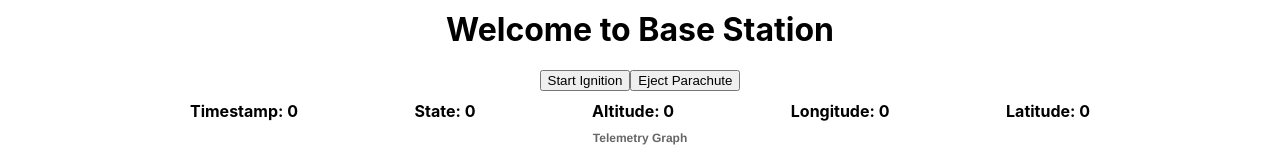
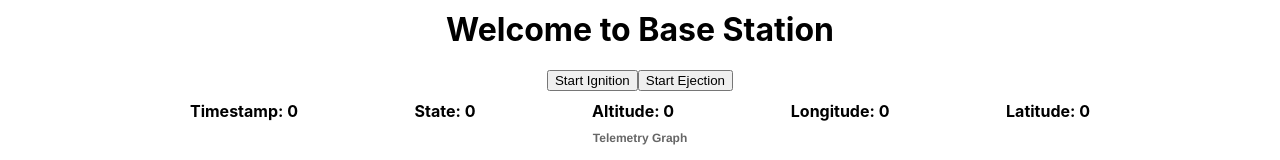
Before and after one commit to nakujaproject/N2-Avionics-BaseStation, a React (Create React App) app in the folder client/: page / in a window 1280 px wide. Shown: the top 160 px of the page. Built offline with nearby package versions, Linux system fonts and the light colour scheme; no server answers.

Commit message:
added button toggle

```diff
--- a/client/src/App.js
+++ b/client/src/App.js
@@ -1,5 +1,5 @@
 import { io } from 'socket.io-client';
-import { useEffect } from 'react';
+import { useEffect, useState } from 'react';
 
 import './App.css';
 import LineChart from './components/LineChart';
@@ -16,6 +16,9 @@ function App() {
 	const [altitude, setAltitude] = useSessionStorage('altitude', 0);
 	const [latitude, setLatitude] = useSessionStorage('latitude', 0);
 	const [longitude, setLongitude] = useSessionStorage('longitude', 0);
+
+	const [ignitionStatus, setIgnitionStatus] = useState(false);
+	const [ejectionStatus, setEjectionStatus] = useState(false);
 
 	useEffect(() => {
 		// client-side
@@ -56,12 +59,14 @@ function App() {
 		setY,
 	]);
 
-	const handleIgnition = () => {
-		socket.emit('ignite', 'on');
+	const toggleIgnition = () => {
+		setIgnitionStatus(!ignitionStatus);
+		socket.emit('ignite', !ignitionStatus);
 	};
 
-	const handleEjection = () => {
-		socket.emit('eject', 'on');
+	const toggleEjection = () => {
+		setEjectionStatus(!ejectionStatus);
+		socket.emit('eject', !ejectionStatus);
 	};
 
 	return (
@@ -79,8 +84,12 @@ function App() {
 					padding: '10px',
 				}}
 			>
-				<button onClick={handleIgnition}>Start Ignition</button>
-				<button onClick={handleEjection}>Eject Parachute</button>
+				<button onClick={toggleIgnition}>
+					{ignitionStatus ? 'Stop Ignition' : 'Start Ignition'}
+				</button>
+				<button onClick={toggleEjection}>
+					{ejectionStatus ? 'Stop Ejection' : 'Start Ejection'}
+				</button>
 			</div>
 
 			<div
```
